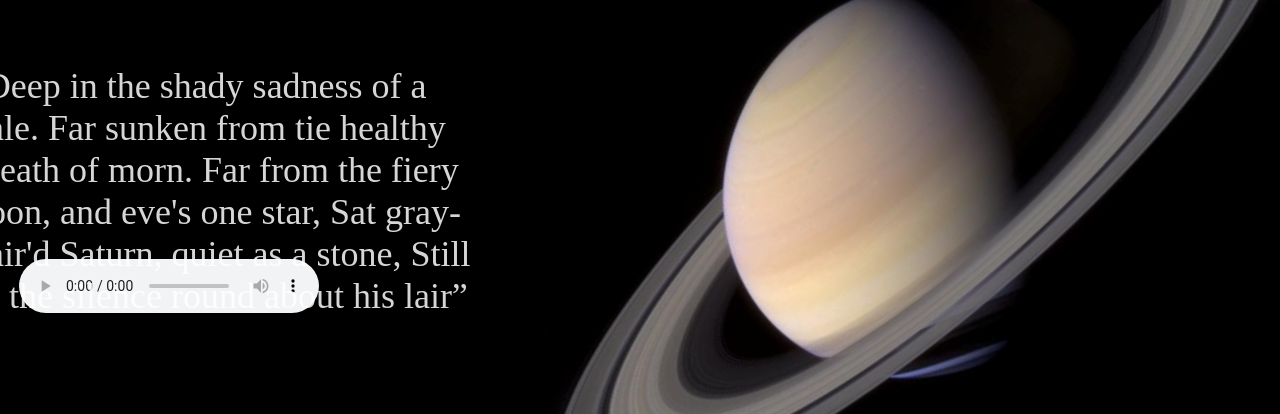
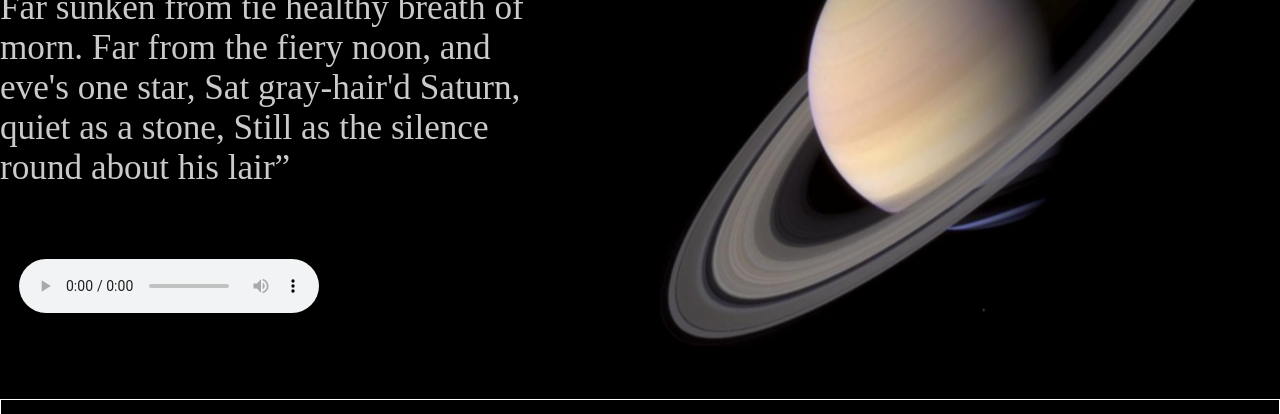
Before and after one commit to Lazy-CSharp-Coder/SaturnKodeloft1, a website: page index.html in a window 1280 px wide. Shown: the part 375-789 px from the top of the page. Drawn offline with Linux system fonts and the light colour scheme; a web font is replaced by a local one.

Commit message:
first commit in change css responsive

```diff
--- a/index.html
+++ b/index.html
@@ -48,7 +48,7 @@
 
   <main class="mainClass">
 
-    <section id="home" class="flex section">
+    <section id="home" class="flex sectionHome">
       <audio autoplay controls> <source src="/Audio/quotevoice3_2sec.mp3" type="audio/mp3">  </audio>
       <!-- Hero / Main / Home -->
       <div class="flex heroText">
--- a/styles.css
+++ b/styles.css
@@ -225,14 +225,21 @@ a {
 /* MAIN */
 
 main {
+
   flex-grow: 1;
 
   color:var(--primaryTextColor);
   font-family: var(--primaryTextFontFamily);
   padding-bottom:52px;
   flex-direction: column;
+  justify-content: center;
   align-items: center;
   background-color: var(--primaryBackgroundColor);
+}
+
+.mainClass {
+    display: flex;
+
 }
 
 h1 {
@@ -240,6 +247,8 @@ h1 {
   font-size: 96px;
   font-weight: normal;
   opacity: 0;
+  margin-top: 0;
+
 }
 
 h2 {
@@ -255,17 +264,20 @@ h3 {
 
 p {
   /* font-family: var(--primaryTextFontFamily); */
-  font-size:16px;
-  width:744px;
+  font-size:1em;
+  /* width:744px;  */
+  width: 29%;
   color:var(--primaryTextColor);
 }
 
 li {
   padding:0;
 }
-.section {
+.sectionHome {
   flex-direction: row;
-  justify-content: center;
+  align-items: center;
+  gap: 6em;
+  height: 100%;
 }
 
 /* Hero page klasser  */
@@ -275,21 +287,28 @@ li {
   justify-self: center;
   align-items: center;
   color:var(--primaryTextColor);
-  padding-top:67px;
+  margin-bottom : 5.9em;
+  /* margin-top:67px; */
 }
 
 .heroImg {
-  width: 765px;
+  /* width: 765px;
   height: 682px;
   margin-left: 50px;
-  margin-top:108px;
+  margin-top:108px; */
+  /* width: 48em; */
+  width: 50%;
+  /* margin-left: 3.1em; */
+  margin-top : 3em;
   opacity: 0;
 
 }
 .quoteJK {
   font-family: "Italianno";
-  font-size:36px;
-  width:525px;
+  /* font-size:36px; */
+  width: 16em;
+  /* width: 40%; */
+  font-size : 2.2em;
   padding:0;
   margin:0;
   opacity: 0;
```
